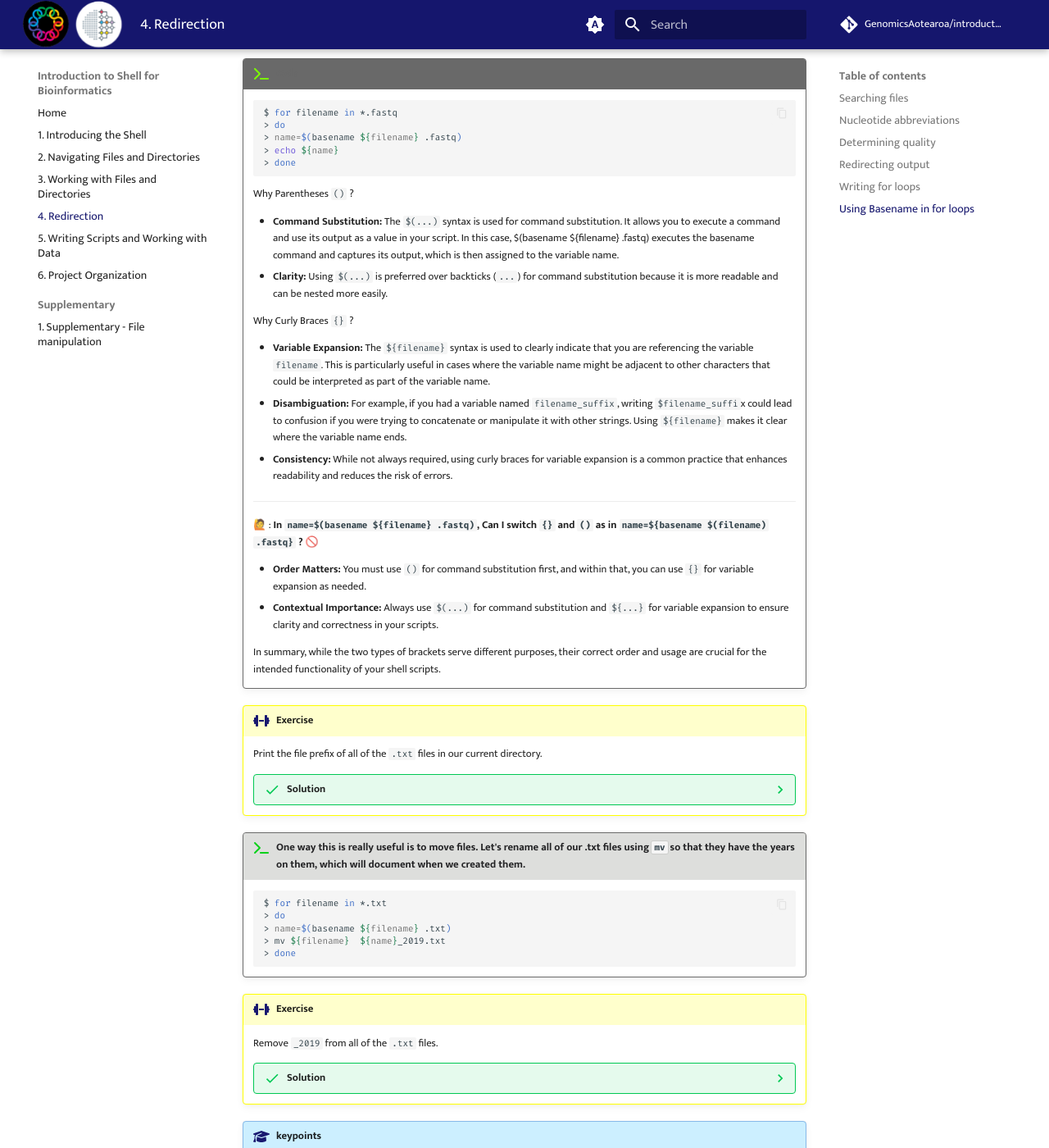
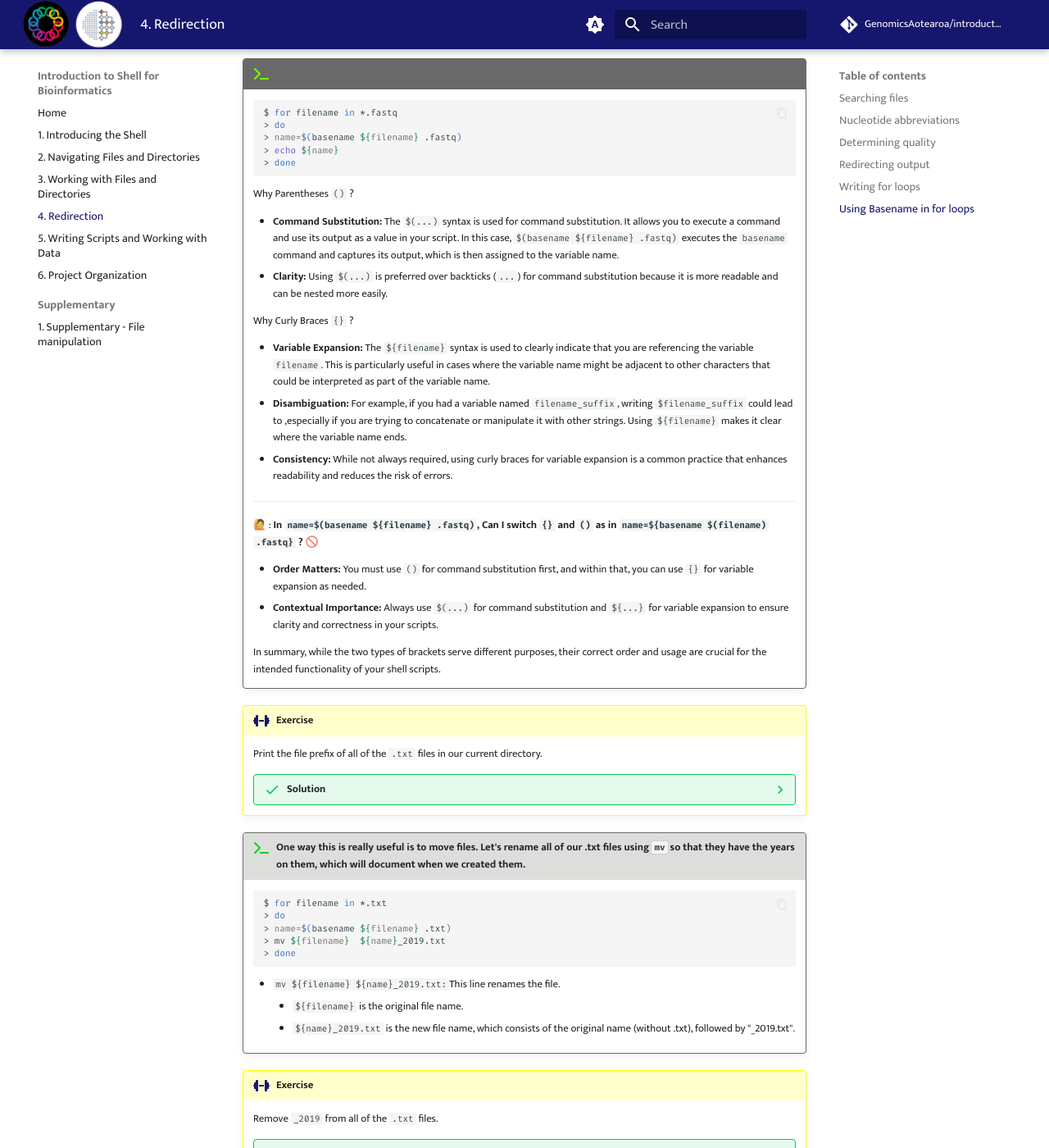
Before and after one commit to GenomicsAotearoa/introduction-to-shell, an MkDocs documentation site: the page built from docs/04-redirection.md, in a window 1280 px wide and 1400 px high, scrolled down 10345 px. Shown: the whole window at 82% size. Built offline with MkDocs 1.6.1 and Material for MkDocs 9.7.7, drawn with Linux system fonts in a browser that asks for light colours; comment, search, counter and statistics services are not loaded.

Commit message:
update for loop

````diff
--- a/docs/04-redirection.md
+++ b/docs/04-redirection.md
@@ -608,13 +608,13 @@ Inside our for loop, we create a new name variable. We call the basename functio
 
     Why Parentheses `()` ?
 
-    - **Command Substitution:** The `$(...)` syntax is used for command substitution. It allows you to execute a command and use its output as a value in your script. In this case, $(basename ${filename} .fastq) executes the basename command and captures its output, which is then assigned to the variable name.
+    - **Command Substitution:** The `$(...)` syntax is used for command substitution. It allows you to execute a command and use its output as a value in your script. In this case, `$(basename ${filename} .fastq)` executes the `basename` command and captures its output, which is then assigned to the variable name.
     - **Clarity:** Using `$(...)` is preferred over backticks (`...`) for command substitution because it is more readable and can be nested more easily.
 
     Why Curly Braces `{}` ?
 
     - **Variable Expansion:** The `${filename}` syntax is used to clearly indicate that you are referencing the variable `filename`. This is particularly useful in cases where the variable name might be adjacent to other characters that could be interpreted as part of the variable name.
-    - **Disambiguation:** For example, if you had a variable named `filename_suffix`, writing `$filename_suffi`x could lead to confusion if you were trying to concatenate or manipulate it with other strings. Using `${filename}` makes it clear where the variable name ends.
+    - **Disambiguation:** For example, if you had a variable named `filename_suffix`, writing `$filename_suffix` could lead to ,especially if you are trying to concatenate or manipulate it with other strings. Using `${filename}` makes it clear where the variable name ends.
     - **Consistency:** While not always required, using curly braces for variable expansion is a common practice that enhances readability and reduces the risk of errors.
 
     * * *
@@ -652,6 +652,10 @@ Inside our for loop, we create a new name variable. We call the basename functio
     > done
     ```
 
+    - `mv ${filename} ${name}_2019.txt:`This line renames the file.
+        - `${filename}` is the original file name.
+        - `${name}_2019.txt` is the new file name, which consists of the original name (without .txt), followed by "_2019.txt".
+
 !!! dumbbell "Exercise"
 
     Remove `_2019` from all of the `.txt` files.
@@ -668,6 +672,7 @@ Inside our for loop, we create a new name variable. We call the basename functio
         > done
         ```
 
+
 !!! graduation-cap "keypoints"
 
     - `grep` is a powerful search tool with many options for customization.
````
